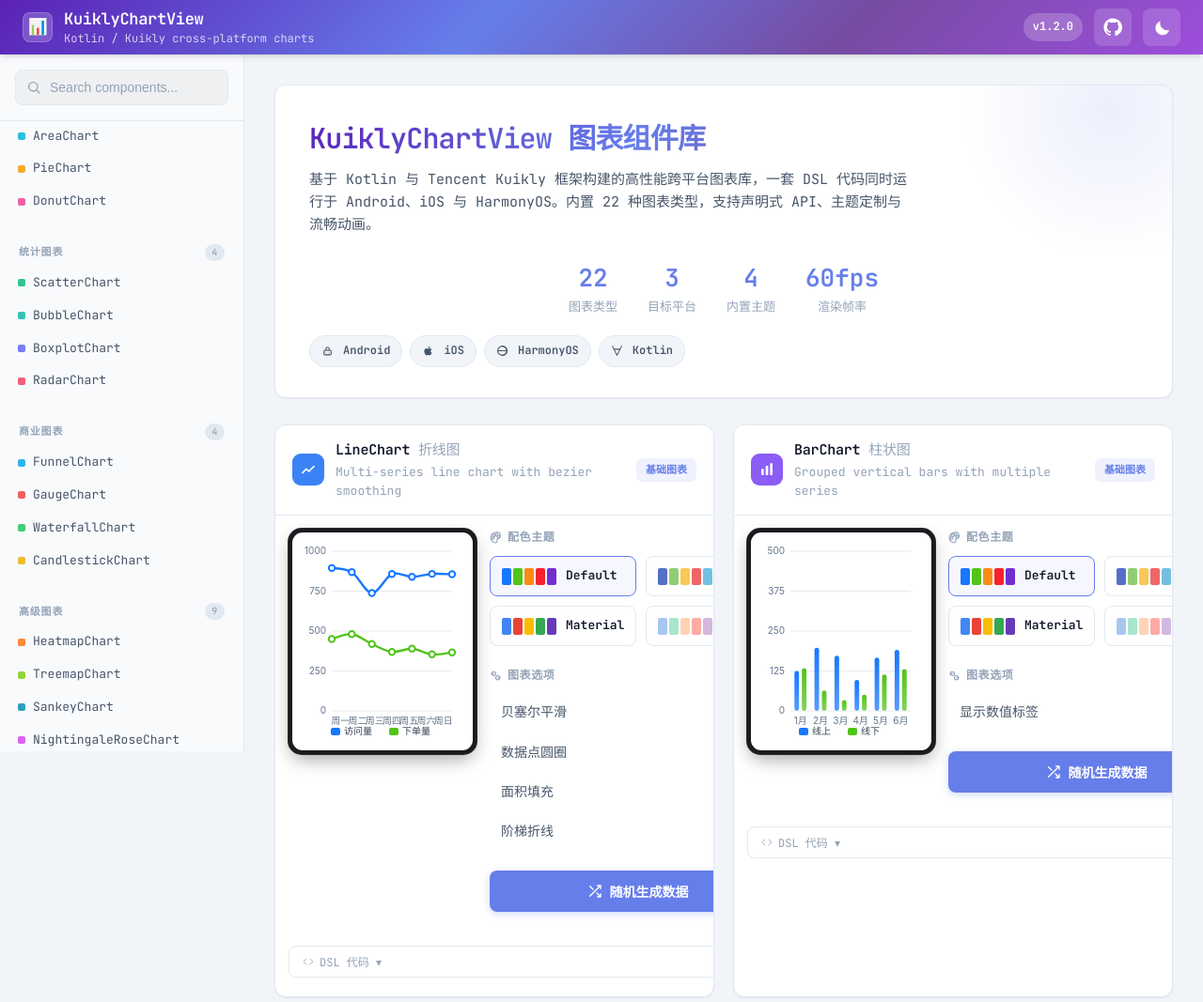
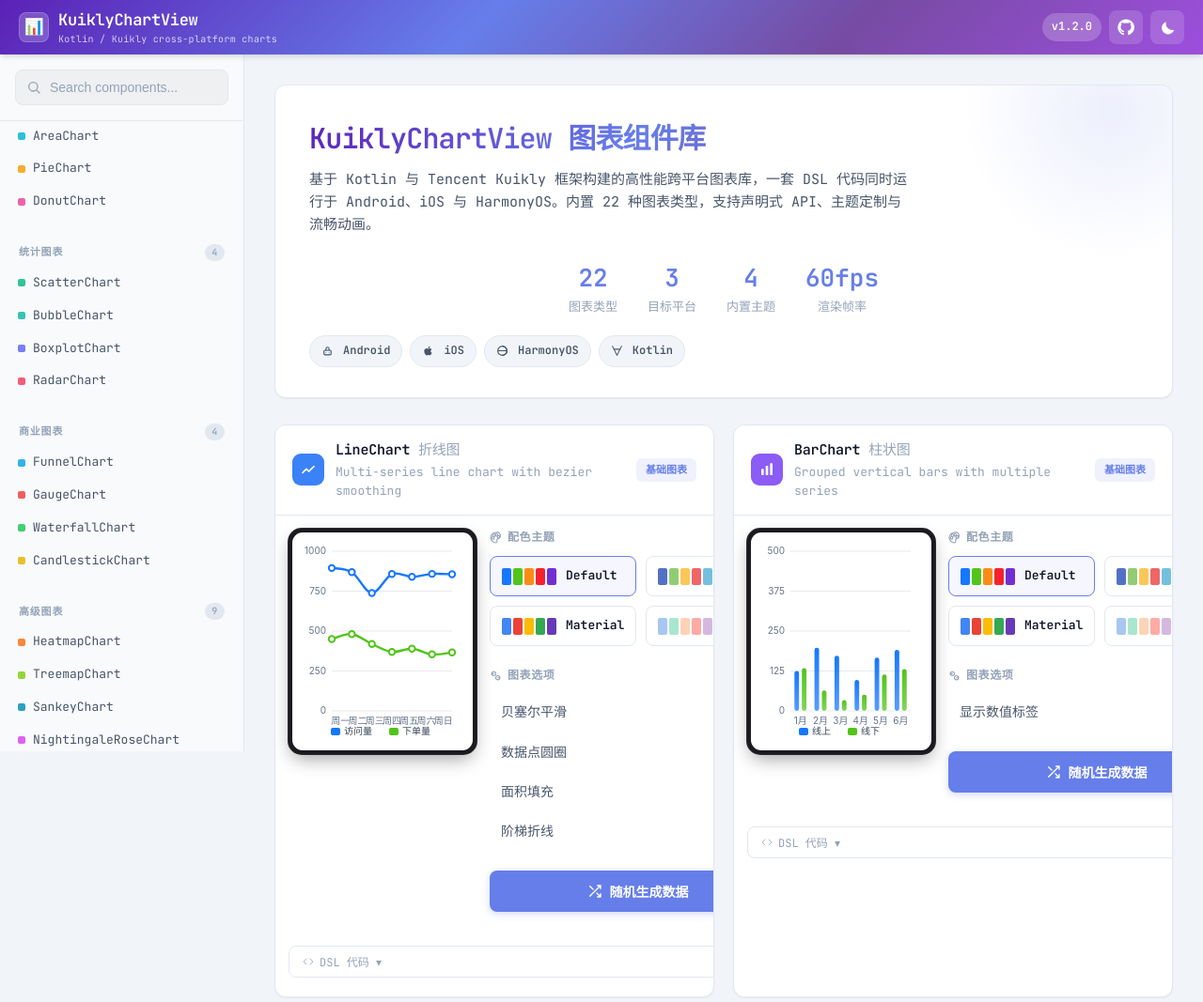
Before and after one commit to Lfan-ke/KuiklyChartView, a website: page docs/index.html in a window 1280 px wide. Shown: the top 1067 px of the page at 94% size. Drawn offline with Linux system fonts and the light colour scheme.

Commit message:
align topbar with other two: 36px icons, 20px padding, 10px subtitle
Signed-off-by: 林晨 (Leo Cheng) <leo-cheng@vip.qq.com>

```diff
--- a/docs/index.html
+++ b/docs/index.html
@@ -87,7 +87,7 @@ body {
   background: var(--header-gradient);
   display: flex;
   align-items: center;
-  padding: 0 24px;
+  padding: 0 20px;
   z-index: 1000;
   box-shadow: var(--shadow-md);
 }
@@ -110,7 +110,7 @@ body {
 .topbar .brand {
   display: flex;
   align-items: center;
-  gap: 12px;
+  gap: 10px;
 }
 
 .topbar .brand .logo {
@@ -134,9 +134,10 @@ body {
 
 .topbar .brand .subtitle {
   color: rgba(255,255,255,0.75);
-  font-size: 12px;
+  font-size: 10px;
   font-weight: 400;
-  margin-top: -2px;
+  margin-top: -1px;
+  letter-spacing: .3px;
 }
 
 .topbar .spacer { flex: 1; }
@@ -144,12 +145,12 @@ body {
 .topbar .actions {
   display: flex;
   align-items: center;
-  gap: 12px;
+  gap: 8px;
 }
 
 .topbar .icon-btn {
-  width: 40px;
-  height: 40px;
+  width: 36px;
+  height: 36px;
   border-radius: var(--radius-sm);
   background: rgba(255,255,255,0.15);
   border: none;
@@ -167,7 +168,7 @@ body {
   transform: translateY(-1px);
 }
 
-.topbar .icon-btn svg { width: 20px; height: 20px; }
+.topbar .icon-btn svg { width: 18px; height: 18px; }
 
 .topbar .version-badge {
   background: rgba(255,255,255,0.2);
```
